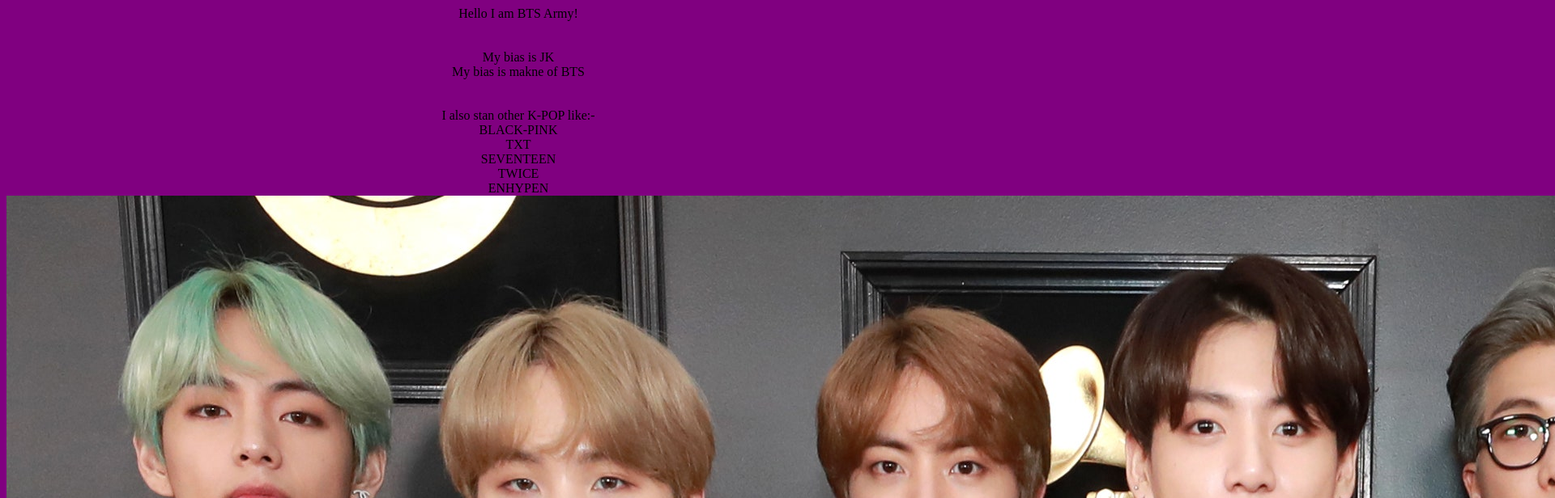
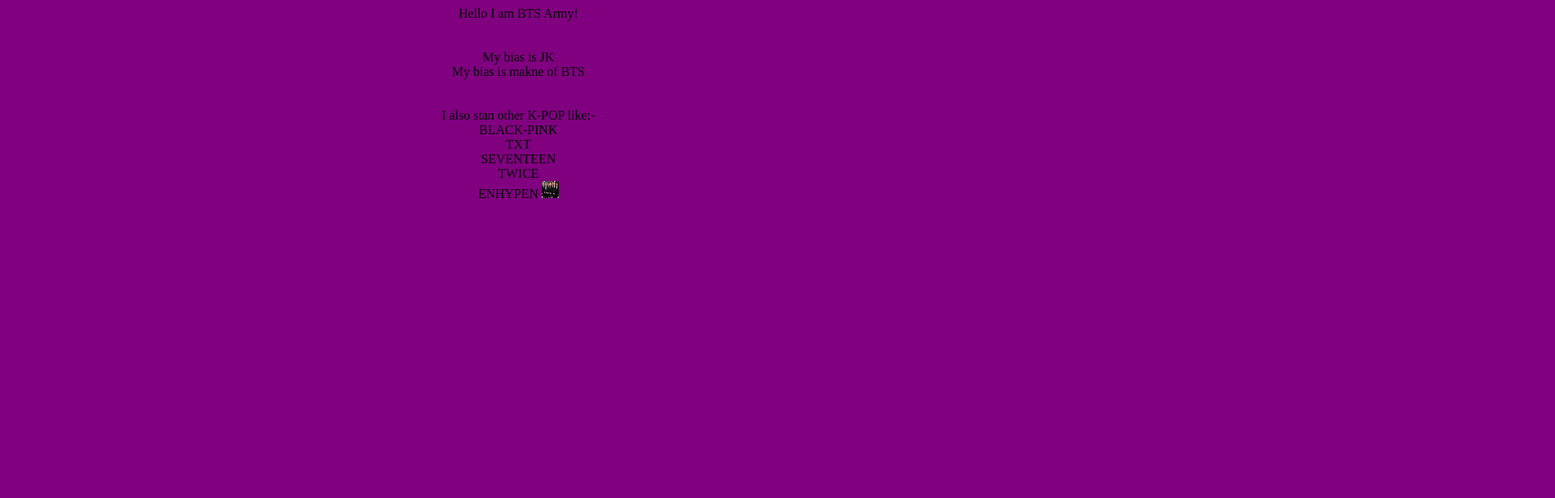
Before and after one commit to Py1000/creator, a plain HTML site: page index.html in a window 1280 px wide. Shown: the top 616 px of the page at 81% size, 1920 px wide, since content can reach past the window. Drawn offline with Linux system fonts and the light colour scheme.

Commit message:
Update index.html

```diff
--- a/index.html
+++ b/index.html
@@ -26,6 +26,6 @@
 TWICE
 <br>
 ENHYPEN
-<img src = "bts.png">
+<img src = "bts.png" alt = "bts photo" height = "21" width = "21">
 </body>
 </html>
```
